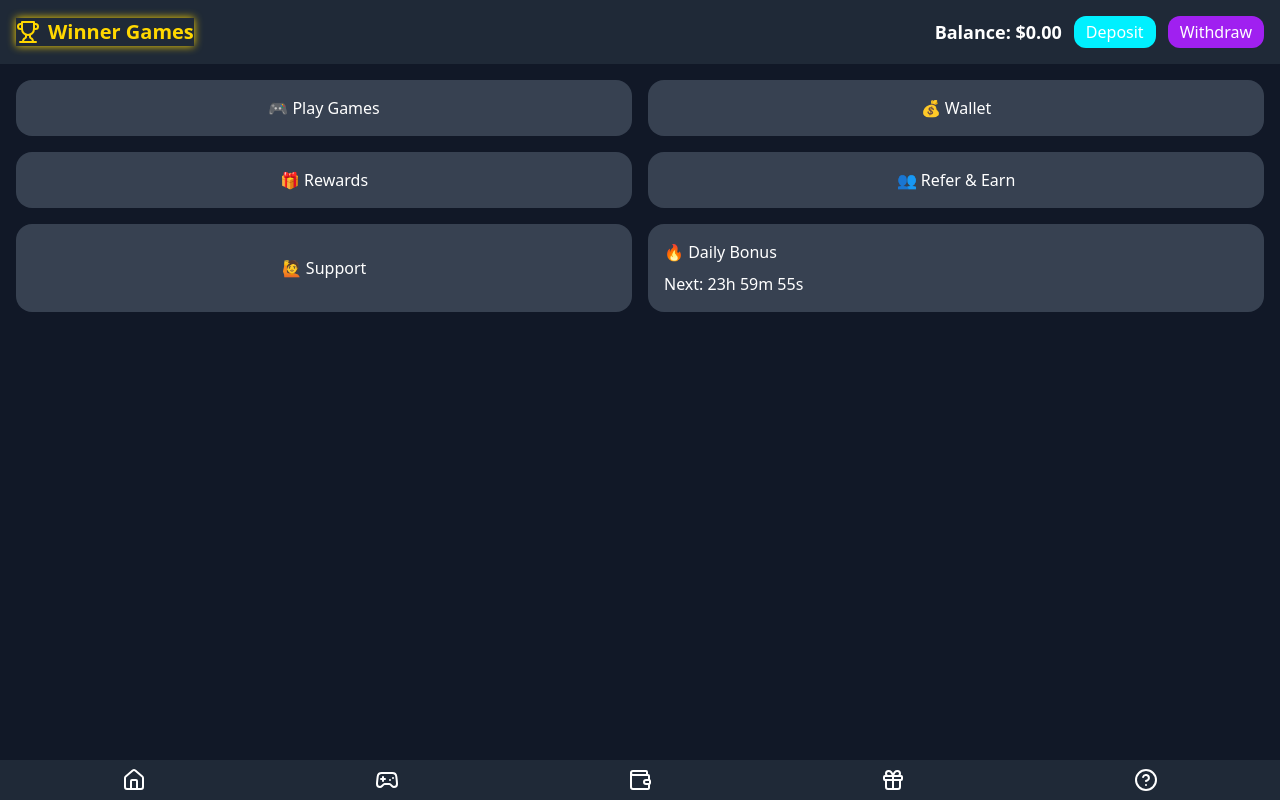
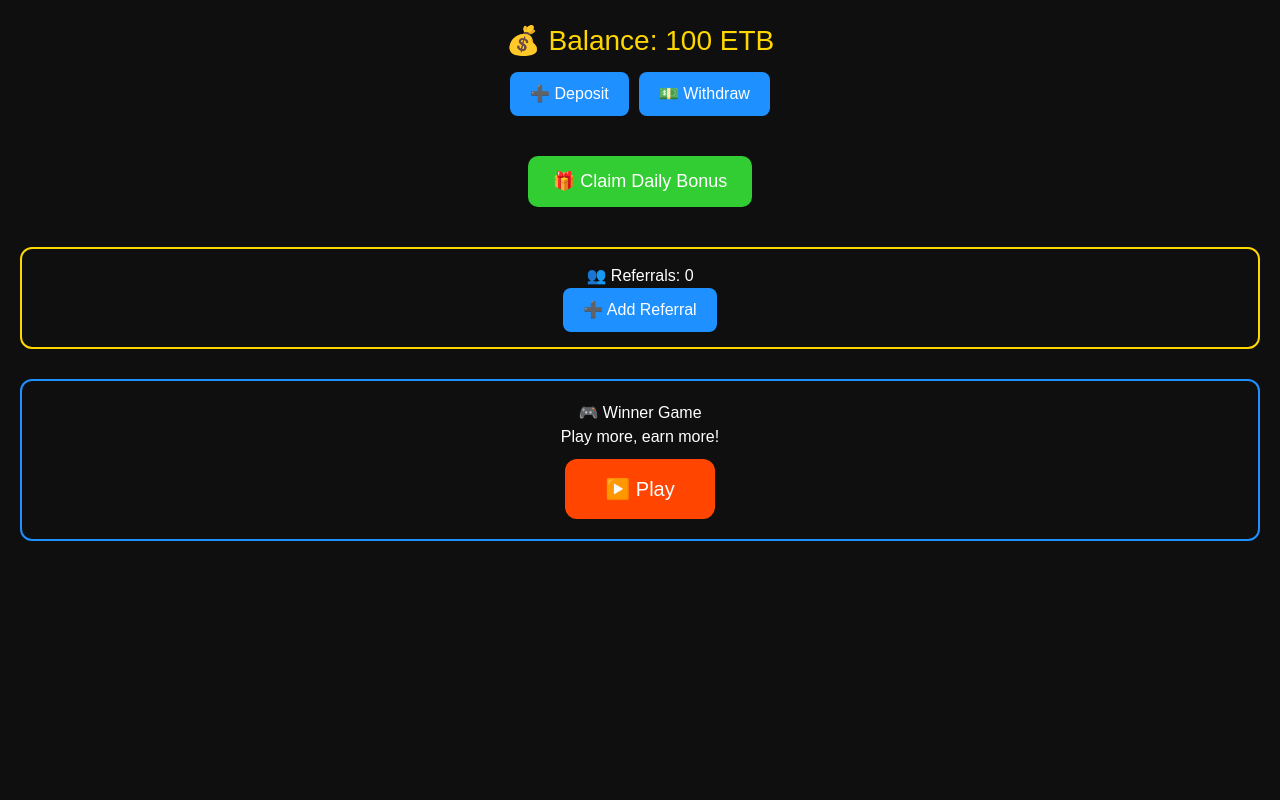
Before and after one commit to Aabelas/Winner-games, a React (Vite) app: page / in a window 1280 px wide. Built offline with nearby package versions, Linux system fonts and the light colour scheme.

Commit message:
Update App.jsx

```diff
--- a/src/App.jsx
+++ b/src/App.jsx
@@ -1,117 +1,203 @@
-import { useState, useEffect } from "react";
-import { Home, Gamepad2, Wallet, Gift, HelpCircle, Trophy } from "lucide-react";
+import React, { useState } from "react";
 
 function App() {
-  const [page, setPage] = useState("home");
-  const [balance, setBalance] = useState(0.0);
-  const [bonusTime, setBonusTime] = useState(24 * 60 * 60); // 24h in seconds
+  // ====== STATE MANAGEMENT ======
+  const [balance, setBalance] = useState(100); // default balance
+  const [referrals, setReferrals] = useState(0);
+  const [bonusClaimed, setBonusClaimed] = useState(false);
+  const [showDeposit, setShowDeposit] = useState(false);
+  const [showWithdraw, setShowWithdraw] = useState(false);
 
-  useEffect(() => {
-    const timer = setInterval(() => {
-      setBonusTime((prev) => (prev > 0 ? prev - 1 : 0));
-    }, 1000);
-    return () => clearInterval(timer);
-  }, []);
-
-  const formatTime = (seconds) => {
-    const h = Math.floor(seconds / 3600);
-    const m = Math.floor((seconds % 3600) / 60);
-    const s = seconds % 60;
-    return `${h}h ${m}m ${s}s`;
+  // ====== HANDLERS ======
+  const handleDepositMethod = (method) => {
+    alert(`Deposit via ${method} coming soon!`);
+    setShowDeposit(false);
   };
 
+  const handleWithdrawMethod = (method) => {
+    alert(`Withdraw via ${method} coming soon!`);
+    setShowWithdraw(false);
+  };
+
+  const handleClaimBonus = () => {
+    if (!bonusClaimed) {
+      setBalance(balance + 10); // +10 bonus
+      setBonusClaimed(true);
+      alert("🎁 Daily bonus claimed! +10 added to balance.");
+    } else {
+      alert("You already claimed your daily bonus today!");
+    }
+  };
+
+  const handleReferral = () => {
+    setReferrals(referrals + 1);
+    setBalance(balance + 5); // reward for referral
+    alert("✅ Referral added! +5 balance");
+  };
+
+  const handlePlayGame = () => {
+    const win = Math.random() > 0.5; // 50% chance
+    if (win) {
+      setBalance(balance + 20);
+      alert("🎉 You won +20!");
+    } else {
+      setBalance(balance - 10);
+      alert("😢 You lost -10");
+    }
+  };
+
+  // ====== UI ======
   return (
-    <div className="flex flex-col h-screen">
-      {/* Header */}
-      <header className="p-4 flex justify-between items-center bg-gray-800">
-        <div className="flex items-center space-x-2 text-neonGold animate-glow">
-          <Trophy className="w-6 h-6" />
-          <h1 className="text-xl font-bold">Winner Games</h1>
+    <div style={styles.container}>
+      {/* Top Balance Section */}
+      <h1 style={styles.balance}>💰 Balance: {balance} ETB</h1>
+      <div style={styles.topButtons}>
+        <button style={styles.button} onClick={() => setShowDeposit(!showDeposit)}>
+          ➕ Deposit
+        </button>
+        <button style={styles.button} onClick={() => setShowWithdraw(!showWithdraw)}>
+          💵 Withdraw
+        </button>
       </div>
-        <div className="flex items-center space-x-3">
-          <span className="text-lg font-semibold">Balance: ${balance.toFixed(2)}</span>
-          <button className="px-3 py-1 bg-neonBlue rounded-xl">Deposit</button>
-          <button className="px-3 py-1 bg-neonPurple rounded-xl">Withdraw</button>
-        </div>
-      </header>
 
-      {/* Main Content */}
-      <main className="flex-1 overflow-y-auto p-4">
-        {page === "home" && (
-          <div className="grid grid-cols-2 gap-4">
-            <button onClick={() => setPage("games")} className="p-4 bg-gray-700 rounded-2xl">🎮 Play Games</button>
-            <button onClick={() => setPage("wallet")} className="p-4 bg-gray-700 rounded-2xl">💰 Wallet</button>
-            <button onClick={() => setPage("rewards")} className="p-4 bg-gray-700 rounded-2xl">🎁 Rewards</button>
-            <button onClick={() => setPage("refer")} className="p-4 bg-gray-700 rounded-2xl">👥 Refer & Earn</button>
-            <button onClick={() => setPage("support")} className="p-4 bg-gray-700 rounded-2xl">🙋 Support</button>
-            <div className="p-4 bg-gray-700 rounded-2xl">
-              🔥 Daily Bonus
-              <p className="mt-2">Next: {formatTime(bonusTime)}</p>
-              {bonusTime === 0 && (
-                <button className="mt-2 px-3 py-1 bg-neonGold text-black rounded-xl" onClick={() => {
-                  setBalance((b) => b + 10); // mock bonus
-                  setBonusTime(24 * 60 * 60);
-                }}>
-                  Claim Bonus
+      {/* Deposit Options */}
+      {showDeposit && (
+        <div style={styles.popupBox}>
+          <h3>Choose Deposit Method</h3>
+          <button style={styles.optionButton} onClick={() => handleDepositMethod("Telebirr")}>
+            📲 Telebirr
           </button>
-              )}
-            </div>
+          <button style={styles.optionButton} onClick={() => handleDepositMethod("Bank Transfer")}>
+            🏦 Bank Transfer
+          </button>
+          <button style={styles.optionButton} onClick={() => handleDepositMethod("Mpesa")}>
+            💳 Mpesa
+          </button>
         </div>
       )}
 
-        {page === "games" && (
-          <div className="grid grid-cols-2 gap-4 p-4">
-            {["Aviator", "Keno", "Fast Keno", "JetX", "Coin Flip", "Chicken Road"].map((g) => (
-              <button key={g} className="bg-neonPurple p-4 rounded-2xl shadow-lg">{g}</button>
-            ))}
+      {/* Withdraw Options */}
+      {showWithdraw && (
+        <div style={styles.popupBox}>
+          <h3>Choose Withdraw Method</h3>
+          <button style={styles.optionButton} onClick={() => handleWithdrawMethod("Telebirr")}>
+            📲 Telebirr
+          </button>
+          <button style={styles.optionButton} onClick={() => handleWithdrawMethod("Bank Transfer")}>
+            🏦 Bank Transfer
+          </button>
+          <button style={styles.optionButton} onClick={() => handleWithdrawMethod("Mpesa")}>
+            💳 Mpesa
+          </button>
         </div>
       )}
 
-        {page === "wallet" && (
-          <div className="p-4 space-y-4">
-            <h2 className="text-xl font-bold">Wallet</h2>
-            <button className="w-full bg-neonBlue p-3 rounded-xl">Deposit (Telebirr)</button>
-            <button className="w-full bg-neonGold p-3 rounded-xl">Withdraw (Mpesa)</button>
+      {/* Daily Bonus */}
+      <button style={styles.bonusButton} onClick={handleClaimBonus}>
+        🎁 Claim Daily Bonus
+      </button>
+
+      {/* Referral Section */}
+      <div style={styles.referralBox}>
+        <h3>👥 Referrals: {referrals}</h3>
+        <button style={styles.button} onClick={handleReferral}>
+          ➕ Add Referral
+        </button>
       </div>
-        )}
 
-        {page === "rewards" && (
-          <div className="p-4 space-y-4">
-            <h2 className="text-xl font-bold">Rewards</h2>
-            <button className="w-full bg-neonBlue p-3 rounded-xl">🎡 Spin</button>
-            <button className="w-full bg-neonPurple p-3 rounded-xl">💎 Treasure Box</button>
+      {/* Game Section */}
+      <div style={styles.gameBox}>
+        <h2>🎮 Winner Game</h2>
+        <p>Play more, earn more!</p>
+        <button style={styles.playButton} onClick={handlePlayGame}>
+          ▶️ Play
+        </button>
       </div>
-        )}
-
-        {page === "refer" && (
-          <div className="p-4 space-y-4">
-            <h2 className="text-xl font-bold">Refer & Earn</h2>
-            <div className="flex items-center space-x-2 bg-gray-800 p-3 rounded-lg">
-              <span className="flex-1">https://winner.games/ref/12345</span>
-              <button onClick={() => navigator.clipboard.writeText("https://winner.games/ref/12345")} className="bg-neonGold p-2 rounded-lg">Copy</button>
-            </div>
-            <p>Invite friends, earn 10%!</p>
-          </div>
-        )}
-
-        {page === "support" && (
-          <div className="p-4">
-            <h2 className="text-xl font-bold">Support</h2>
-            <a href="https://t.me/Winnergamehelp" className="block bg-neonBlue p-3 rounded-xl text-center">Open Help Center</a>
-          </div>
-        )}
-      </main>
-
-      {/* Bottom Nav */}
-      <nav className="p-2 bg-gray-800 flex justify-around">
-        <button onClick={() => setPage("home")}><Home className="w-6 h-6" /></button>
-        <button onClick={() => setPage("games")}><Gamepad2 className="w-6 h-6" /></button>
-        <button onClick={() => setPage("wallet")}><Wallet className="w-6 h-6" /></button>
-        <button onClick={() => setPage("rewards")}><Gift className="w-6 h-6" /></button>
-        <button onClick={() => setPage("support")}><HelpCircle className="w-6 h-6" /></button>
-      </nav>
     </div>
   );
 }
 
+// ====== INLINE STYLES ======
+const styles = {
+  container: {
+    textAlign: "center",
+    fontFamily: "Arial, sans-serif",
+    padding: "20px",
+    backgroundColor: "#0f0f0f",
+    minHeight: "100vh",
+    color: "white",
+  },
+  balance: {
+    fontSize: "28px",
+    marginBottom: "10px",
+    color: "#FFD700",
+  },
+  topButtons: {
+    display: "flex",
+    justifyContent: "center",
+    gap: "10px",
+    marginBottom: "20px",
+  },
+  button: {
+    padding: "10px 20px",
+    fontSize: "16px",
+    backgroundColor: "#1E90FF",
+    border: "none",
+    borderRadius: "8px",
+    color: "white",
+    cursor: "pointer",
+  },
+  bonusButton: {
+    padding: "12px 25px",
+    fontSize: "18px",
+    margin: "20px 0",
+    backgroundColor: "#32CD32",
+    border: "none",
+    borderRadius: "10px",
+    color: "white",
+    cursor: "pointer",
+  },
+  referralBox: {
+    margin: "20px 0",
+    padding: "15px",
+    border: "2px solid #FFD700",
+    borderRadius: "12px",
+  },
+  gameBox: {
+    marginTop: "30px",
+    padding: "20px",
+    border: "2px solid #1E90FF",
+    borderRadius: "12px",
+  },
+  playButton: {
+    padding: "15px 40px",
+    fontSize: "20px",
+    marginTop: "10px",
+    backgroundColor: "#FF4500",
+    border: "none",
+    borderRadius: "12px",
+    color: "white",
+    cursor: "pointer",
+  },
+  popupBox: {
+    background: "#1c1c1c",
+    padding: "15px",
+    margin: "10px auto",
+    borderRadius: "10px",
+    border: "2px solid #FFD700",
+    maxWidth: "300px",
+  },
+  optionButton: {
+    display: "block",
+    width: "100%",
+    padding: "10px",
+    margin: "5px 0",
+    backgroundColor: "#444",
+    color: "white",
+    border: "none",
+    borderRadius: "8px",
+    cursor: "pointer",
+  },
+};
+
 export default App;
```
Lines whose indentation alone changed are shown as unchanged.
